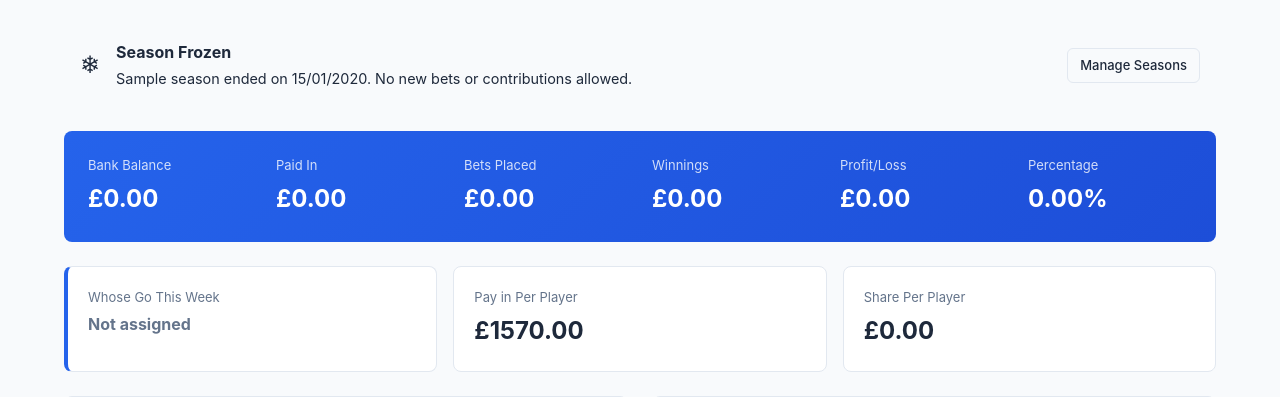
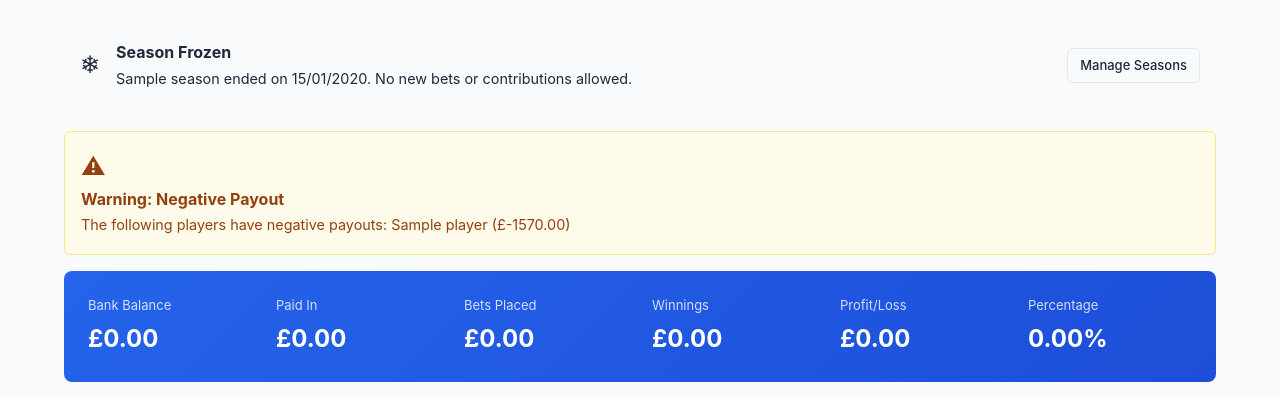
Before and after one commit to spacedlevo/betting_syndicate, a FastAPI app: page / in a window 1280 px wide. Shown: the part 63-460 px from the top of the page. Run offline with FastAPI, Linux system fonts and the light colour scheme; tables that the repository leaves empty hold one stand-in row (values such as "Sample post").

Commit message:
added a fetch_db script for syncing to local development and updated dashboard to show warning when player might be in negative credit via payout.

```diff
--- a/app/templates/dashboard.html
+++ b/app/templates/dashboard.html
@@ -21,6 +21,25 @@
         <span>{{ season.name }} ended on {{ season.end_date.strftime('%d/%m/%Y') }}. No new bets or contributions allowed.</span>
     </div>
     <a href="/seasons" class="btn btn-sm btn-outline">Manage Seasons</a>
+</div>
+{% endif %}
+
+{% set players_with_negative_payout = [] %}
+{% for stat in player_stats %}
+    {% set player_payout = share_per_player + (stat.balance - expected_per_player) %}
+    {% if player_payout < 0 %}
+        {% set _ = players_with_negative_payout.append({'name': stat.player_name, 'payout': player_payout}) %}
+    {% endif %}
+{% endfor %}
+{% if players_with_negative_payout %}
+<div class="alert alert-warning">
+    <span class="alert-icon">&#9888;</span>
+    <div class="alert-content">
+        <strong>Warning: Negative Payout</strong><br>
+        <span>The following players have negative payouts:
+        {% for p in players_with_negative_payout %}{{ p.name }} (&pound;{{ "%.2f"|format(p.payout) }}){% if not loop.last %}, {% endif %}{% endfor %}
+        </span>
+    </div>
 </div>
 {% endif %}
 
```
Also changed, not shown: 1 other file.
